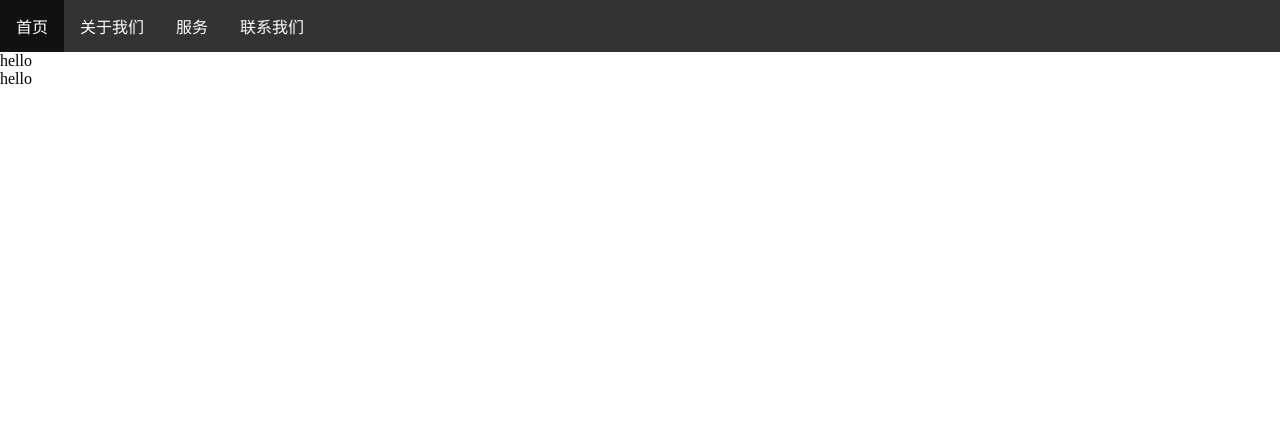
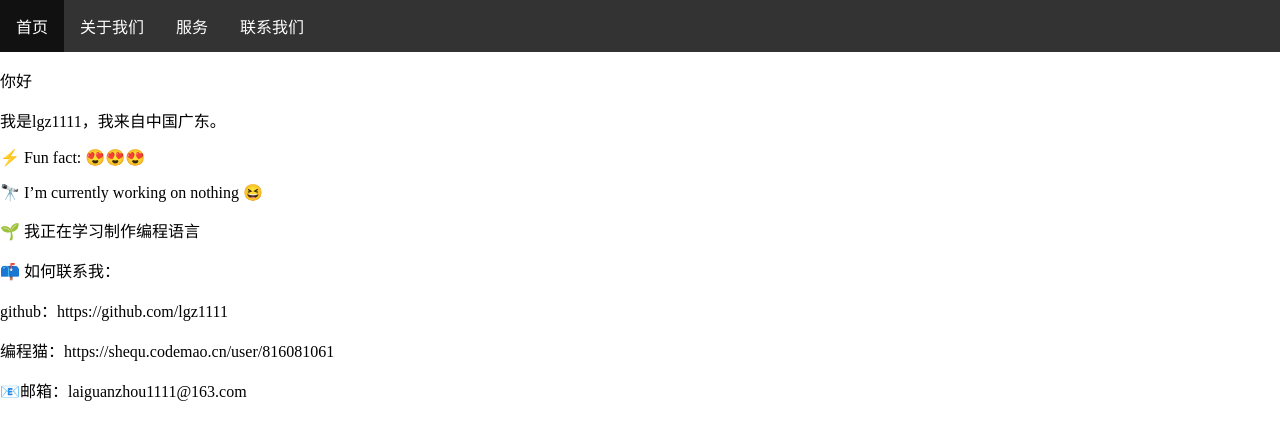
Before and after one commit to lgz1111/lgz1111.github.io, a plain HTML site: page index.html in a window 1280 px wide. Drawn offline with Linux system fonts and the light colour scheme.

Commit message:
添加自我介绍

```diff
--- a/index.html
+++ b/index.html
@@ -48,8 +48,16 @@
             <li><a href="kaifa.html">联系我们</a></li>
         </ul>
     </nav>
-    <div>hello</div>
-    <div>hello</div>
+    <p>你好</p>
+    <p>我是lgz1111，我来自中国广东。</p>
+    <p>⚡ Fun fact: 😍😍😍</p>
+    <p>🔭 I’m currently working on nothing 😆</p>
+    <p>🌱 我正在学习制作编程语言</p>
+    <div>📫 如何联系我：
+        <p> github：https://github.com/lgz1111</p>
+        <p> 编程猫：https://shequ.codemao.cn/user/816081061</p>
+        <p>📧邮箱：laiguanzhou1111@163.com</p>
+    </div>
 
 
 </body>
```
